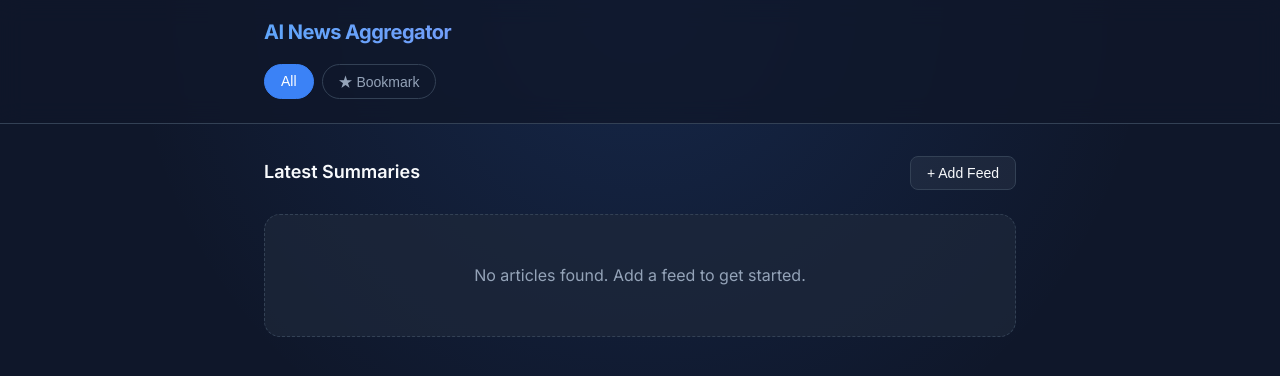
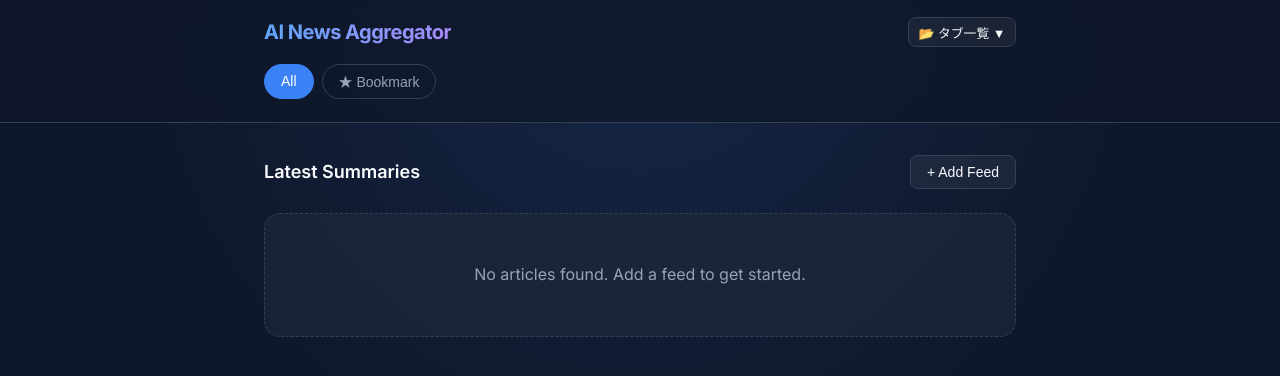
Before and after one commit to croi3t/news-aggregator, a FastAPI app: page / in a window 1280 px wide. Shown: the top 376 px of the page. Run offline with FastAPI, Linux system fonts and the light colour scheme; data comes from the database, SQL or seed files in the repository; data that the repository does not hold is empty; parts of the project's set-up code (start-up, migrations or seed data) failed here and were passed over.

Commit message:
Add files via upload

```diff
--- a/templates/index.html
+++ b/templates/index.html
@@ -7,13 +7,16 @@
     <link rel="preconnect" href="https://fonts.googleapis.com">
     <link rel="preconnect" href="https://fonts.gstatic.com" crossorigin>
     <link href="https://fonts.googleapis.com/css2?family=Inter:wght@400;500;600;700&display=swap" rel="stylesheet">
-    <link rel="stylesheet" href="/static/style.css?v=4">
+    <link rel="stylesheet" href="/static/style.css?v=6">
 </head>
 <body>
     <header class="app-header">
         <div class="header-container">
-            <h1>AI News Aggregator</h1>
-            <nav class="category-nav">
+            <div style="display: flex; justify-content: space-between; align-items: center; margin-bottom: 1rem;">
+                <h1 style="margin-bottom: 0;">AI News Aggregator</h1>
+                <button id="toggle-nav-btn" class="action-btn" style="padding: 0.3rem 0.6rem; font-size: 0.8rem;">📂 タブ一覧 ▼</button>
+            </div>
+            <nav class="category-nav collapsed" id="categoryNav">
                 <button class="nav-btn active" data-category="All">All</button>
                 <button class="nav-btn" data-category="Bookmark">★ Bookmark</button>
                 {% for cat in categories %}
@@ -94,8 +97,19 @@
             }
         });
 
-        // Tabs
+        // Tabs and Collapse Toggle
         const navBtns = document.querySelectorAll('.nav-btn');
+        const toggleNavBtn = document.getElementById('toggle-nav-btn');
+        const categoryNav = document.getElementById('categoryNav');
+
+        toggleNavBtn.addEventListener('click', () => {
+            categoryNav.classList.toggle('collapsed');
+            if (categoryNav.classList.contains('collapsed')) {
+                toggleNavBtn.innerText = '📂 タブ一覧 ▼';
+            } else {
+                toggleNavBtn.innerText = '📂 タブ一覧 ▲';
+            }
+        });
 
         navBtns.forEach(btn => {
             btn.addEventListener('click', () => {
@@ -117,6 +131,10 @@
 
                 // タブ切り替え時にページの一番上へスクロールする
                 window.scrollTo({ top: 0, behavior: 'smooth' });
+
+                // モバイル向けに選択後は折り畳む
+                categoryNav.classList.add('collapsed');
+                toggleNavBtn.innerText = '📂 タブ一覧 ▼';
             });
         });
 
@@ -227,6 +245,34 @@
                 }, 2000);
             });
         });
+
+        // Sync Status Checker
+        let wasProcessing = false;
+        const syncStatus = document.createElement('div');
+        syncStatus.id = 'sync-status';
+        syncStatus.style.cssText = 'position: fixed; bottom: 20px; right: 20px; background: var(--accent-color); color: white; padding: 10px 20px; border-radius: 20px; box-shadow: 0 4px 6px rgba(0,0,0,0.3); display: none; z-index: 1000; font-size: 0.9rem; transition: all 0.3s ease;';
+        document.body.appendChild(syncStatus);
+
+        setInterval(async () => {
+            try {
+                const res = await fetch('/status');
+                const data = await res.json();
+                if (data.is_processing) {
+                    syncStatus.style.display = 'block';
+                    syncStatus.innerText = '🔄 ニュースを収集中...';
+                    syncStatus.style.cursor = 'default';
+                    syncStatus.style.backgroundColor = 'var(--accent-color)';
+                    syncStatus.onclick = null;
+                    wasProcessing = true;
+                } else if (wasProcessing && !data.is_processing) {
+                    syncStatus.innerText = '✅ 新しいニュースが届きました！（クリックして更新）';
+                    syncStatus.style.cursor = 'pointer';
+                    syncStatus.style.backgroundColor = '#10b981'; // green
+                    syncStatus.onclick = () => location.reload();
+                    wasProcessing = false;
+                }
+            } catch(e) {}
+        }, 3000);
     </script>
 </body>
 </html>
```
